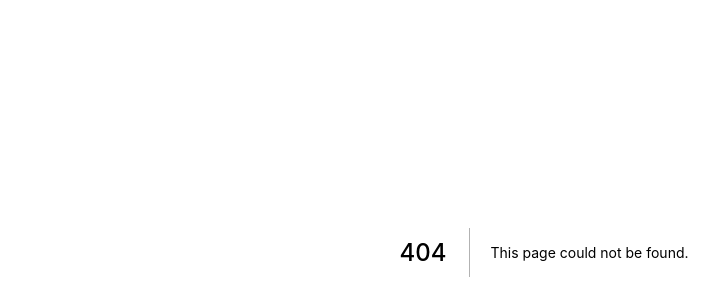
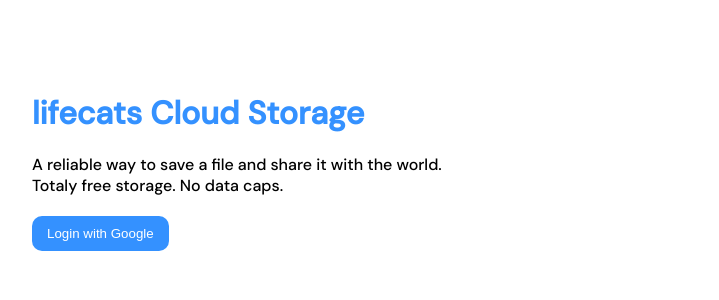
Before and after one commit to ivanio69/lifecats-web, a Next.js app: page /cloud in a window 1280 px wide. Before the commit this address had no page. Shown: the part 148-448 px from the top of the page, without its empty margins (96-815 px from the left). Built offline with nearby package versions, Linux system fonts and the light colour scheme.

Commit message:
Start development of Cloud Storage

```diff
--- /dev/null
+++ b/pages/cloud/index.js
@@ -0,0 +1,16 @@
+import styles from "../../styles/Cloud.module.css";
+
+export default function Home() {
+  return (
+    <>
+      <div className={styles.container}>
+        <div className={styles.dscr}>
+          <h1 className={styles.title}>lifecats Cloud Storage</h1>
+          <p>A reliable way to save a file and share it with the world.</p>
+          <p>Totaly free storage. No data caps.</p>
+          <button className={styles.button}>Login with Google</button>
+        </div>
+      </div>
+    </>
+  );
+}
--- a/pages/index.js
+++ b/pages/index.js
@@ -15,10 +15,10 @@
           <a href="/cloud">Cloud Storage</a>
         </li>
         <li>
-          <a href="/cloud">Link Shortener</a>
+          <a href="/lnk">Link Shortener</a>
         </li>
         <li>
-          <a href="/cloud">LCINF</a>
+          <a href="/lcinf">LCINF</a>
         </li>
       </ul>
     </div>
--- /dev/null
+++ b/styles/Cloud.module.css
@@ -0,0 +1,25 @@
+.container {
+  min-height: 100vh;
+  background: #fff;
+}
+
+.title {
+  color: #3491ff;
+  margin-bottom: 20px;
+}
+
+.dscr {
+  padding-left: 10vw;
+  padding-top: 30vh;
+}
+
+.button {
+  text-align: center;
+  border: none;
+  background-color: #3491ff;
+  color: #fff;
+  border-radius: 10px;
+  padding: 10px 15px;
+  display: inline-block;
+  margin-top: 20px;
+}
--- a/styles/Home.module.css
+++ b/styles/Home.module.css
@@ -17,7 +17,6 @@
   position: absolute;
   background: #151723;
   z-index: -1;
-  color: #fff; /**/
   filter: blur(250px);
 }
 
```
